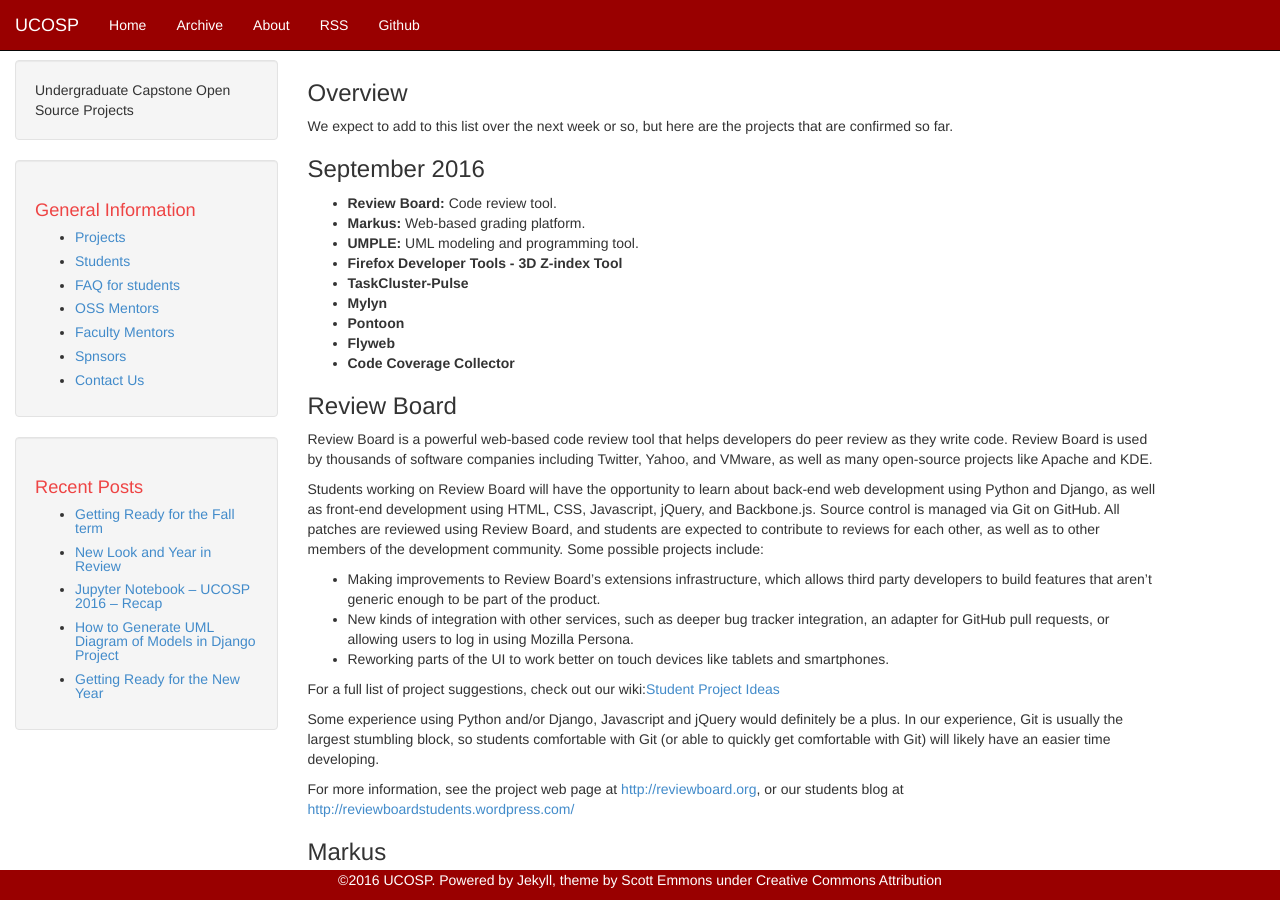
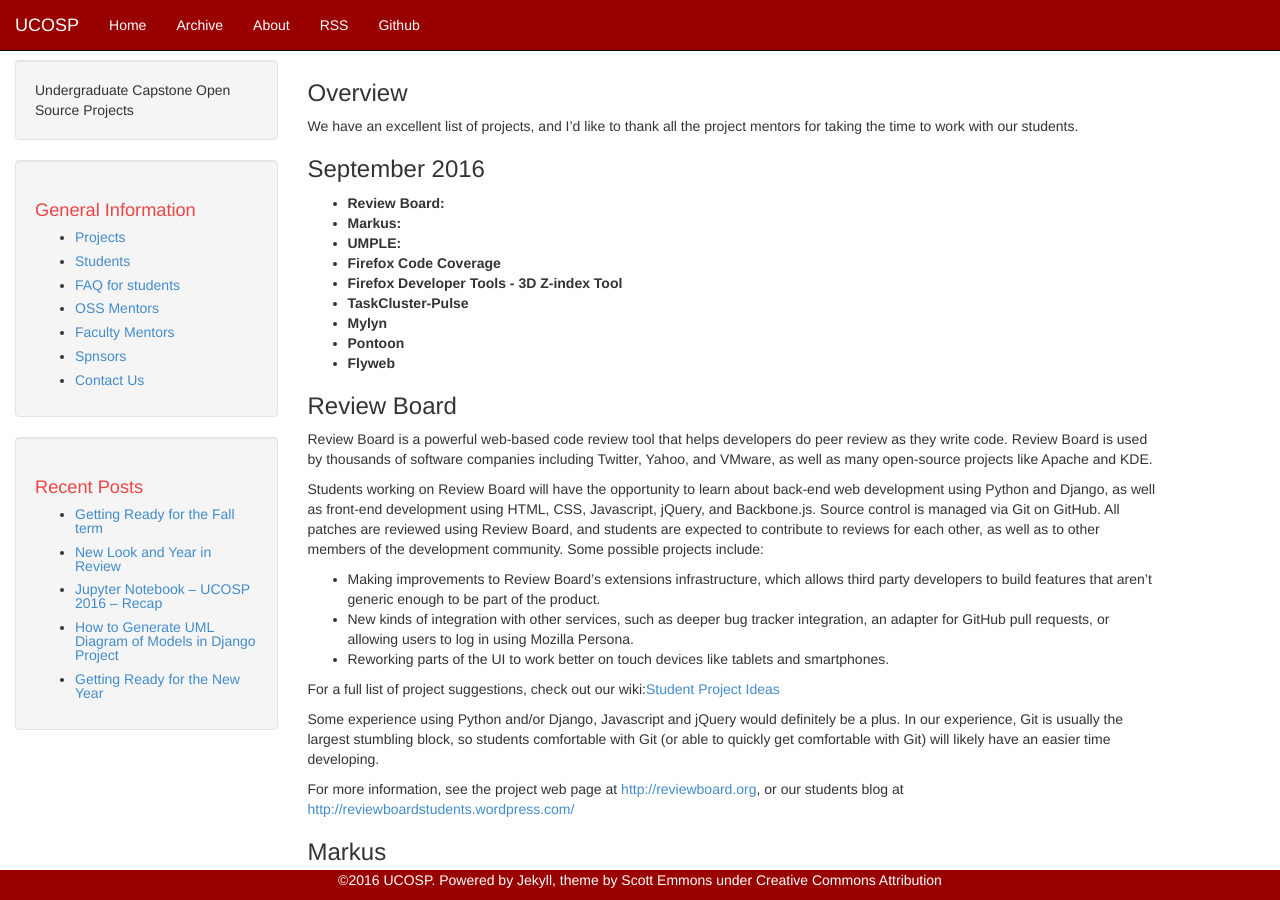
Before and after one commit to ucosp/ucosp.github.io, a Jekyll site: the page built from projects.md, in a window 1280 px wide and 900 px high. Built offline with Jekyll 4.4.1, drawn with Linux system fonts in a browser that asks for light colours.

Commit message:
fixing some faculty contacts and adding a project.

```diff
--- a/projects.md
+++ b/projects.md
@@ -5,19 +5,19 @@
 ---
 ### Overview
 
-We expect to add to this list over the next week or so, but here are the projects that are confirmed so far.
+We have an excellent list of projects, and I'd like to thank all the project mentors for taking the time to work with our students.
 
 ### September 2016
 
-  * **Review Board:** Code review tool.
-  * **Markus:** Web-based grading platform.
-  * **UMPLE:** UML modeling and programming tool.
+  * **Review Board:**
+  * **Markus:**
+  * **UMPLE:**
+  * **Firefox Code Coverage**
   * **Firefox Developer Tools - 3D Z-index Tool**
   * **TaskCluster-Pulse**
   * **Mylyn**
   * **Pontoon**
   * **Flyweb**
-  * **Code Coverage Collector**
 
 ### Review Board
 
```
